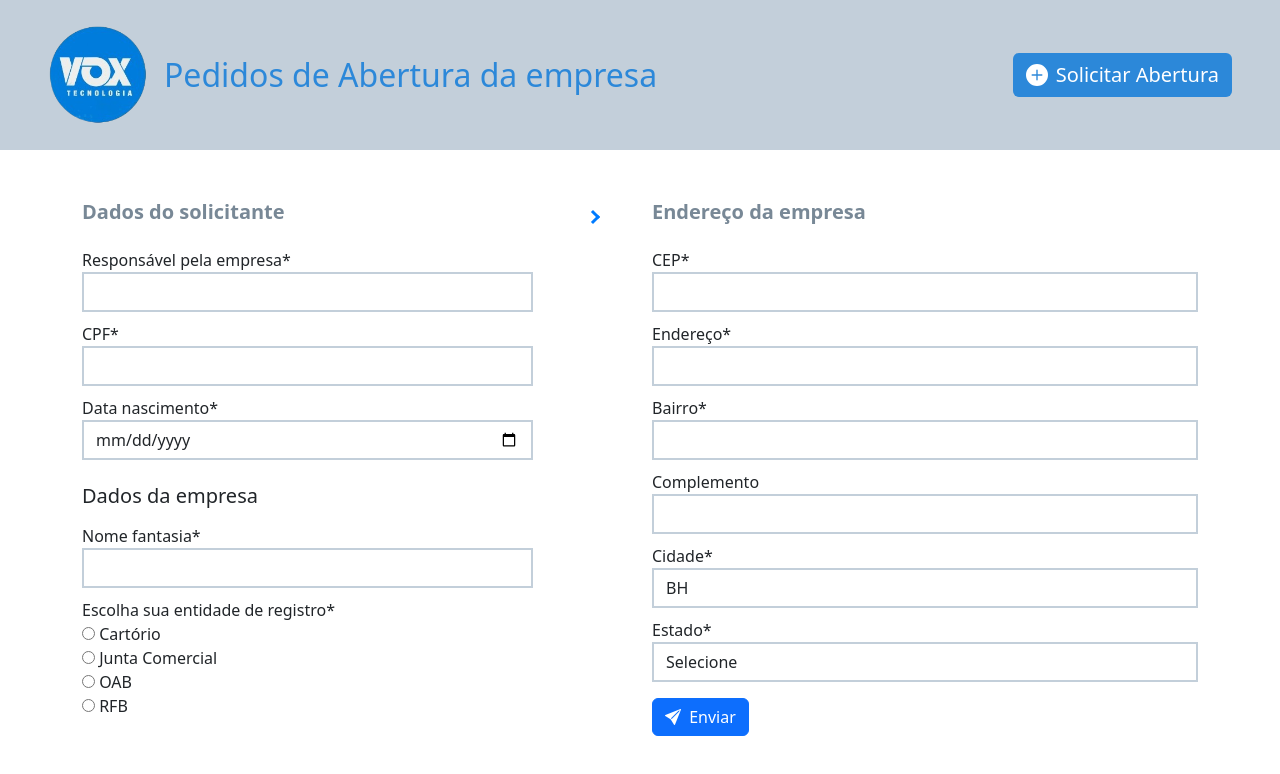
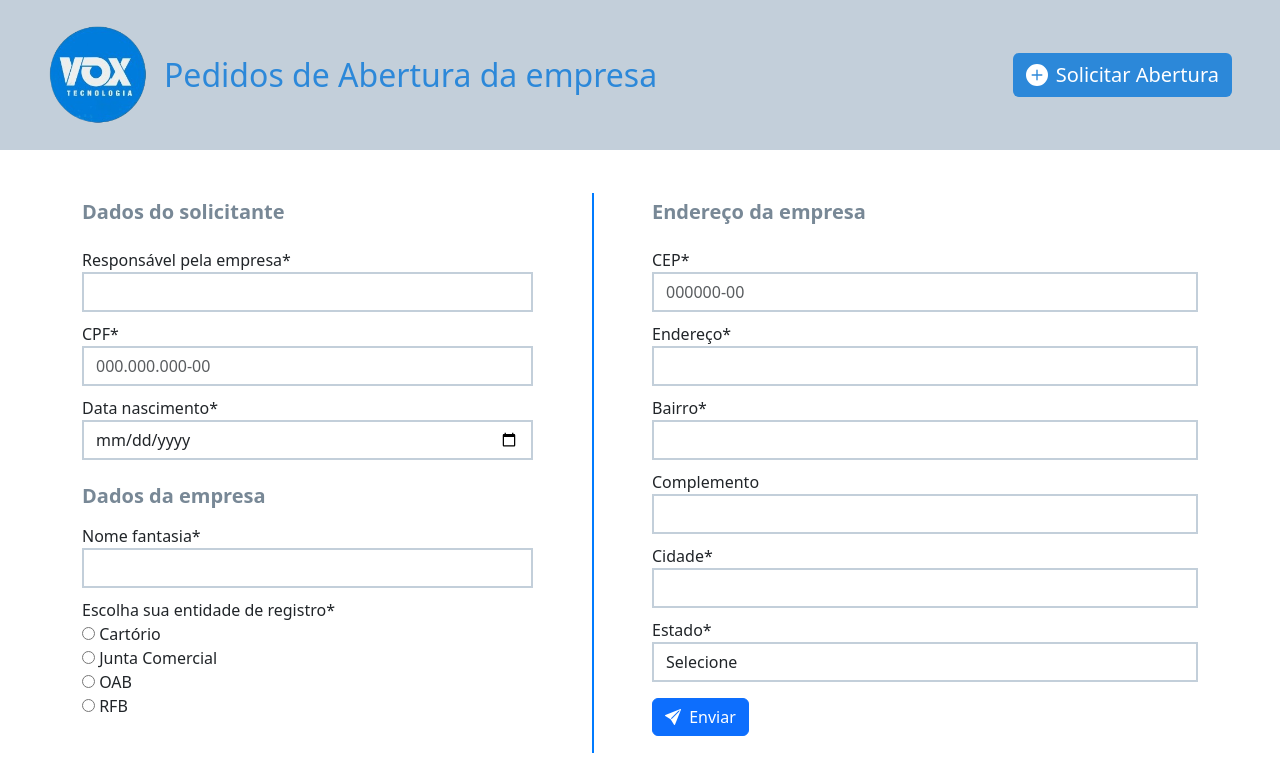
Before and after one commit to RogerXO/abertura-de-empresas-vox, an Angular app: page /pedidos/novo in a window 1280 px wide. Shown: the top 774 px of the page. Built offline with nearby package versions, Linux system fonts and the light colour scheme.

Commit message:
feat: hiding vertical divider on screen resize and form-control input on focus style fixed

```diff
--- a/src/app/shared/components/input/input.component.css
+++ b/src/app/shared/components/input/input.component.css
@@ -1,5 +1,4 @@
-input.ng-touched.ng-invalid,
-select.ng-touched.ng-invalid {
+input.ng-touched.ng-invalid{
   border: 1px solid #dc3545;
 }
 
@@ -12,6 +11,11 @@ select.ng-touched.ng-invalid {
   border-radius: 0;
 }
 
+.form-control:focus {
+  box-shadow: none;
+  border: 2px solid #2C88D9;
+}
+
 .invalid-feedback {
   color: #dc3545;
   font-size: 0.875em;
--- a/src/app/shared/services/pedidos-form.service.ts
+++ b/src/app/shared/services/pedidos-form.service.ts
@@ -21,7 +21,7 @@ export class PedidosFormService {
       street: ['', Validators.required],
       number: ['', Validators.required],
       neighborhood: ['', Validators.required],
-      city: ['BH', Validators.required],
+      city: ['', Validators.required],
       zipcode: ['', [Validators.required, Validators.pattern(/^\d{5}-\d{3}$/)]],
       complement: [''],
       state: ['', Validators.required],
--- a/src/app/views/pedidos/pedidos-form/pedidos-form.component.css
+++ b/src/app/views/pedidos/pedidos-form/pedidos-form.component.css
@@ -6,6 +6,11 @@
 .form-control{
   border: 2px solid #c3cfda;
   border-radius: 0;
+}
+
+.form-control:focus {
+  box-shadow: none;
+  border: 2px solid #2C88D9;
 }
 
 input.ng-touched.ng-invalid,
@@ -19,7 +24,7 @@ select.ng-touched.ng-invalid {
 }
 
 /* Divider */
-.divider-with-arrow {
+.divider {
   position: relative;
   flex-direction: column;
   gap: 12px;
@@ -28,16 +33,24 @@ select.ng-touched.ng-invalid {
 
 .vertical-line {
   width: 2px;
-  height: 40%;
+  height: 100%;
+  margin-bottom: 15px;
   background-color: #007bff;
 }
 
-.arrow-icon {
-  position: relative;
-  width: 10px;
-  height: 10px;
-  border: solid #007bff;
-  border-width: 3px 3px 0 0;
-  transform: rotate(45deg);
-  background-color: white;
+@media (max-width: 768px) {
+  .left-panel,
+  .right-panel {
+    height: 50%;
+  }
+
+  .left-panel {
+    border-bottom: 3px solid #007bff;
+    margin-bottom: 20px;
+    padding-bottom: 0px;
+  }
+
+  .right-panel {
+    padding-top: 30px;
+  }
 }
--- a/src/app/views/pedidos/pedidos-form/pedidos-form.component.html
+++ b/src/app/views/pedidos/pedidos-form/pedidos-form.component.html
@@ -5,7 +5,7 @@
 >
   <div class="row">
     <!-- Coluna esquerda -->
-    <div class="col-md-5">
+    <div class="col-md-5 left-panel">
       <h5 class="mb-4 form-title">Dados do solicitante</h5>
 
       <app-input
@@ -21,11 +21,11 @@
 
       <app-input
         label="CPF*"
+        placeholder="000.000.000-00"
         [formGroup]="pedidosFormService.form"
         controlName="cpf"
         [isInvalid]="
-          getFormControl('cpf')?.invalid &&
-          getFormControl('cpf')?.touched
+          getFormControl('cpf')?.invalid && getFormControl('cpf')?.touched
         "
         errorMessage="{{
           getFormControl('cpf')?.hasError('pattern')
@@ -40,21 +40,19 @@
         [formGroup]="pedidosFormService.form"
         controlName="birth"
         [isInvalid]="
-          getFormControl('birth')?.invalid &&
-          getFormControl('birth')?.touched
+          getFormControl('birth')?.invalid && getFormControl('birth')?.touched
         "
         errorMessage="Campo obrigatório."
       ></app-input>
 
-      <h5 class="mb-3 mt-4">Dados da empresa</h5>
+      <h5 class="mb-3 mt-4 form-title">Dados da empresa</h5>
 
       <app-input
         label="Nome fantasia*"
         [formGroup]="pedidosFormService.form"
         controlName="name"
         [isInvalid]="
-          getFormControl('name')?.invalid &&
-          getFormControl('name')?.touched
+          getFormControl('name')?.invalid && getFormControl('name')?.touched
         "
         errorMessage="Campo obrigatório."
       ></app-input>
@@ -81,11 +79,10 @@
 
     <!-- Divisor -->
     <div
-      class="col-md-1 divider-with-arrow d-none d-md-flex align-items-center justify-content-center"
+      *ngIf="showDivider"
+      class="col-md-1 d-none d-md-flex align-items-center justify-content-center"
     >
-      <div class="vertical-line top-line"></div>
-      <div class="arrow-icon"></div>
-      <div class="vertical-line bottom-line"></div>
+      <div class="vertical-line"></div>
     </div>
 
     <!-- Coluna direita -->
@@ -95,6 +92,7 @@
       <div [formGroupName]="'address'">
         <app-input
           label="CEP*"
+          placeholder="000000-00"
           [formGroup]="addressControls"
           controlName="zipcode"
           [isInvalid]="
@@ -200,7 +198,7 @@
         </div>
       </div>
 
-      <button type="submit" class="btn btn-primary">
+      <button type="submit" class="btn btn-primary mb-4">
         <i class="bi bi-send-fill me-1"></i> Enviar
       </button>
     </div>
--- a/src/app/views/pedidos/pedidos-form/pedidos-form.component.ts
+++ b/src/app/views/pedidos/pedidos-form/pedidos-form.component.ts
@@ -1,4 +1,4 @@
-import { Component, OnInit } from '@angular/core';
+import { Component, HostListener, OnInit } from '@angular/core';
 import { PedidosFormService } from '../../../shared/services/pedidos-form.service';
 import { ReactiveFormsModule } from '@angular/forms';
 import { CommonModule } from '@angular/common';
@@ -11,10 +11,26 @@ import { InputComponent } from '../../../shared/components/input/input.component
   styleUrl: './pedidos-form.component.css',
 })
 export class PedidosFormComponent implements OnInit {
+  @HostListener('window:resize', [])
+  onResize() {
+    this.checkScreenSize();
+  }
+
+  showDivider = true;
+
   constructor(public pedidosFormService: PedidosFormService) {}
 
   ngOnInit(): void {
     console.log(this.pedidosFormService.form);
+    this.checkScreenSize();
+  }
+
+  private checkScreenSize() {
+    this.showDivider = window.innerWidth >= 768;
+  }
+
+  getFormControl(controlName: string) {
+    return this.pedidosFormService.form.get(controlName);
   }
 
   onSubmit(): void {
@@ -25,10 +41,6 @@ export class PedidosFormComponent implements OnInit {
     }
   }
 
-  getFormControl(controlName: string) {
-    return this.pedidosFormService.form.get(controlName)
-  }
-
   get addressControls() {
     return this.pedidosFormService.form.controls.address;
   }
```
